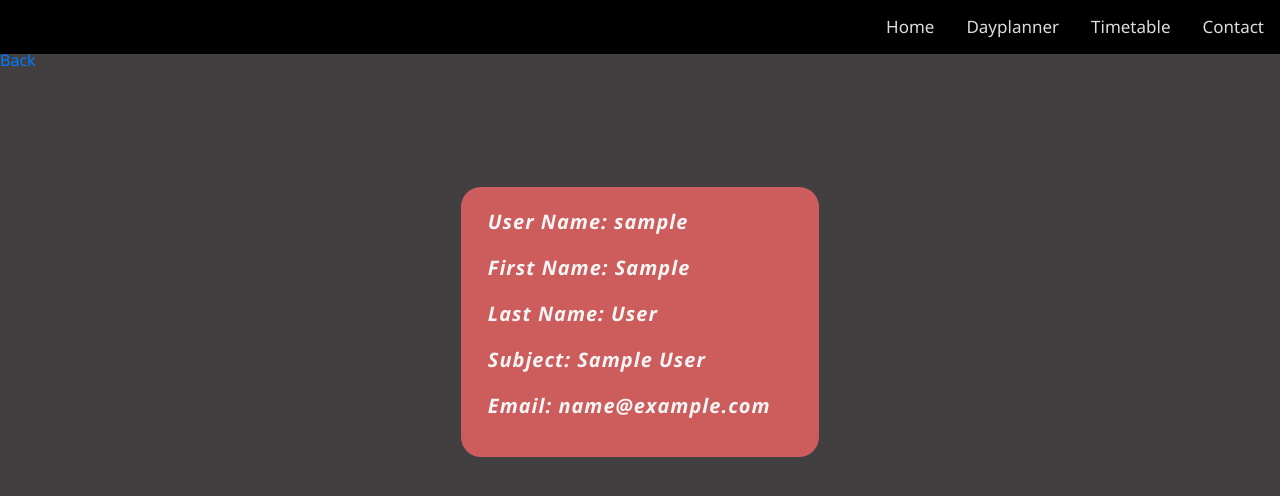
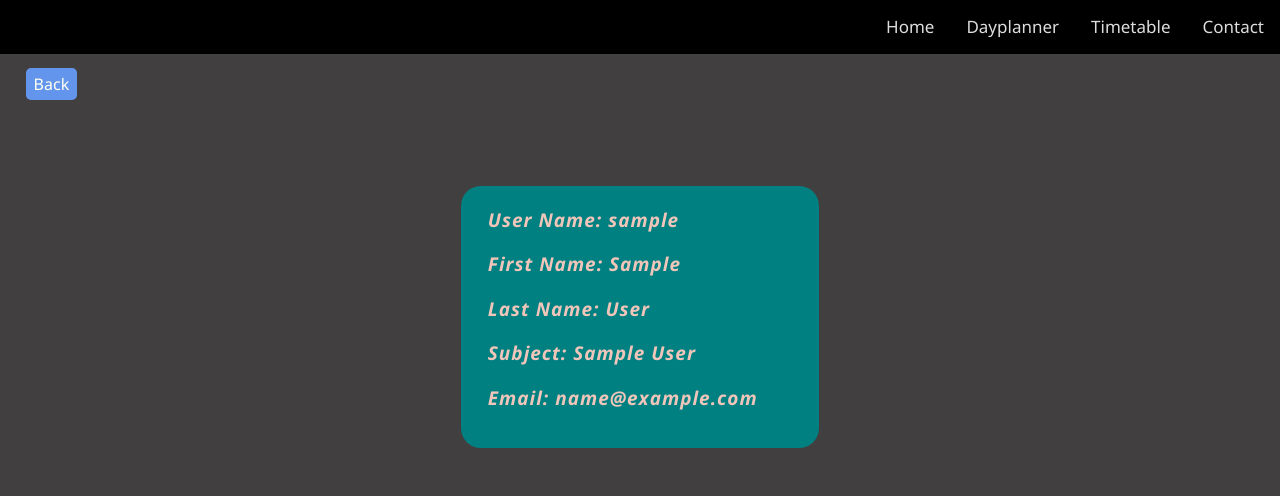
Before and after one commit to chris9515/WAD-Project, a Django app: page /teacherProfile in a window 1280 px wide. Shown: the top 496 px of the page. Run offline with Django 3.2, Linux system fonts and the light colour scheme; a user stored in the database is signed in; tables that the repository leaves empty hold one stand-in row (values such as "Sample post").

Commit message:
frontend part8

```diff
--- a/TTgenerator/templates/profile.html
+++ b/TTgenerator/templates/profile.html
@@ -6,7 +6,10 @@
     <link rel="stylesheet" href="{% static 'css/Wad_Project.css' %}">
 </head>
 <body>
+    <br>
+    <div class="back">
     <a href="{% url 'ttplanner' %}">Back</a>
+</div>
     <div class="prof">
     <p>User Name: {{profile.user.username}}</p>
     <p>First Name: {{profile.user.first_name}}</p>
--- a/TTgenerator/templates/timetable.html
+++ b/TTgenerator/templates/timetable.html
@@ -2,7 +2,7 @@
 {% block content %}
 {% load static %}
 {% if profile.user.is_staff %}
-<div class="buttons">
+<div class="lists">
   <ul>
       <!-- <li><a href="{% url 'home' %}"><p>Home</p></a></li> -->
       <li><a href="{% url 'addFaculty' %}"><p>Add Faculty</p></a></li>
--- a/todolist/static/css/WAD_Project.css
+++ b/todolist/static/css/WAD_Project.css
@@ -101,35 +101,47 @@
   margin: 10% 40%;
 }
 .prof{
-  margin: 9% 36%;
-  background-color:indianred;
+  margin: 7% 36%;
+  background-color:teal;
   padding: 20px 5px;
   border-radius: 20px;
 }
 .prof p{
-  font-size: 20px;
+  font-size: 19px;
   font-style: italic;
   padding-left: 22px;
   font-weight: bold;
   letter-spacing: 1px;
+  color: rgb(240, 197, 186);
 }
-.buttons ul{
+.lists{
+  margin: 3% 39%;
+  padding-left: 2%;
+}
+.lists ul{
   background-color:darkseagreen;
   padding: 20px;
-  padding-left: 2%;
   border-radius: 30px;
-  margin: 2% 38%;
+  padding-left: 15%;
 }
-.buttons ul li{
+.lists ul li{
     color: whitesmoke;
     margin: 8px;
     padding-left: 2%;
     list-style-type: circle;
   }
-  .buttons p{
+  .lists p{
     font-size: 17px;
     color: whitesmoke;
   }
+ .back a{
+   text-decoration: none;
+   color:ivory;
+   margin-left: 2%;
+   background-color:cornflowerblue;
+   padding: 5px 8px;
+   border-radius: 5px;
+ }
 .logoutbtn{
   text-align: center;
   border-radius: 8px;
```
